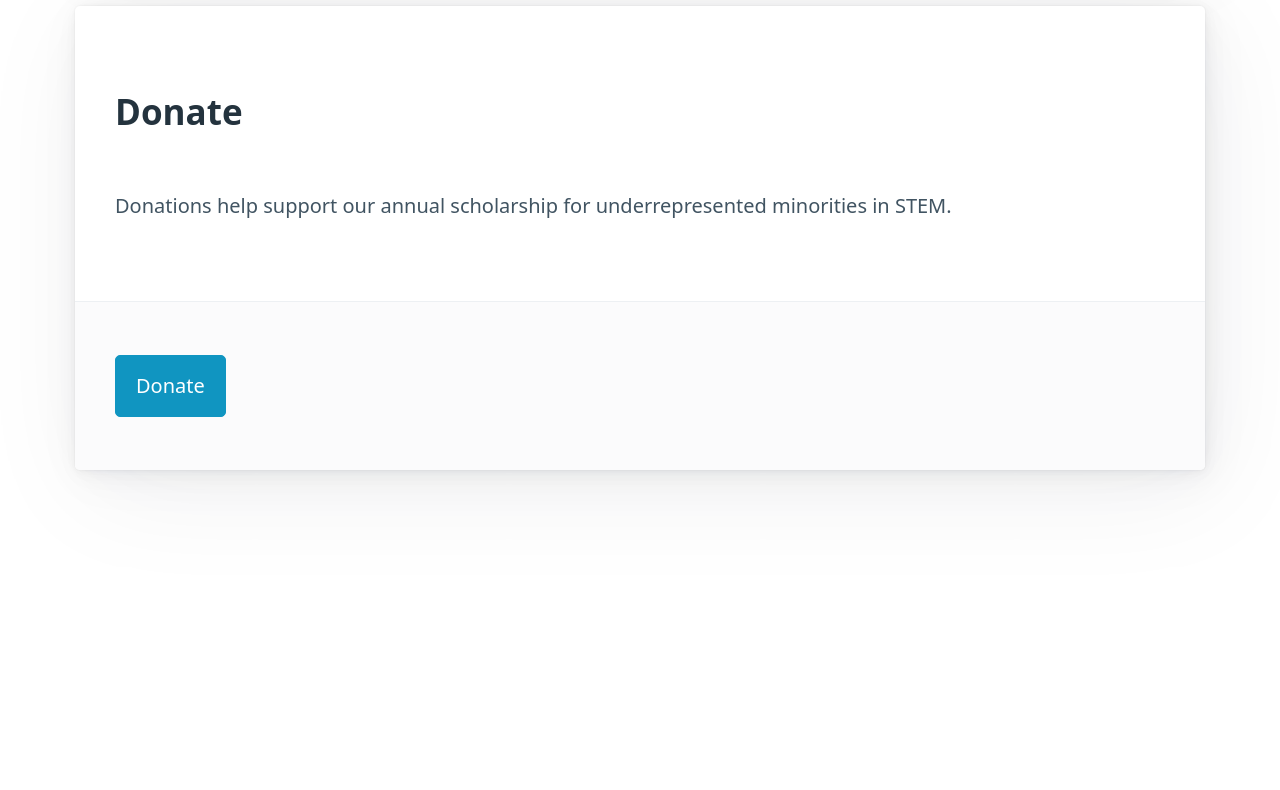
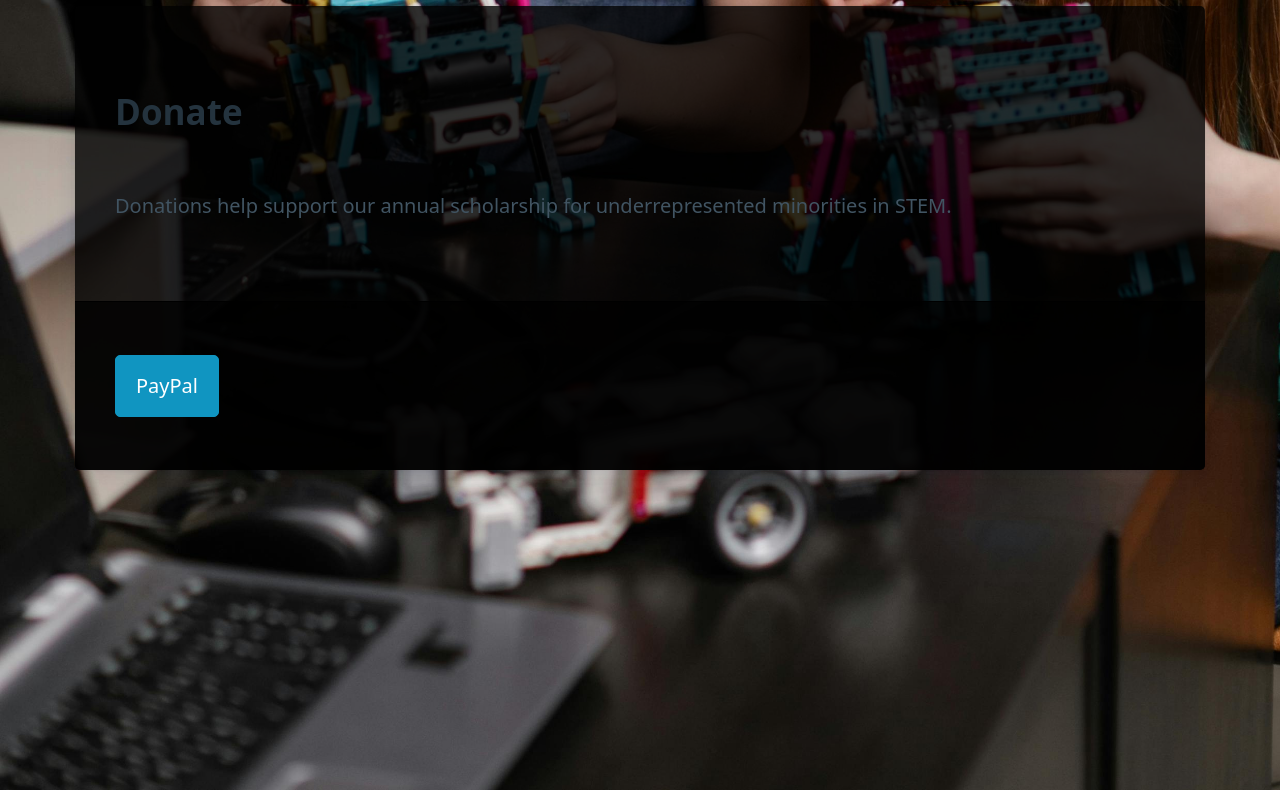
Before and after one commit to browne-foundation/brownefoundation.org, a plain HTML site: page index.html in a window 1280 px wide. Shown: the part 1720-2510 px from the top of the page. Drawn offline with Linux system fonts and the light colour scheme.

Commit message:
feat: add background image and color overrides

```diff
--- /dev/null
+++ b/css/override.css
@@ -0,0 +1,13 @@
+html {
+    background-image: url('../images/background.jpg');
+    background-size: cover;
+}
+
+article, nav {
+    background-color: rgba(0, 0, 0, 0.8);
+}
+
+article>footer {
+    background-color: rgba(0, 0, 0, 0.8);
+    border-top: black solid 1px;
+}
--- a/index.html
+++ b/index.html
@@ -5,15 +5,18 @@
     <meta charset="utf-8">
     <meta name="viewport" content="width=device-width, initial-scale=1">
     <link rel="stylesheet" href="css/pico.min.css">
+    <link rel="stylesheet" href="css/override.css">
     <title>The Browne Foundation for Science, Mathematics, Engineering and Technology</title>
 </head>
-<nav class="container">
-    <ul>
-        <li><a href="#about-us">About Us</a></li>
-        <li><a href="#scholarship">Scholarship</a></li>
-        <li><a href="#donate">Donate</a></li>
 
-    </ul>
+<nav>
+    <div class="container">
+        <ul>
+            <li><a href="#about-us">About Us</a></li>
+            <li><a href="#scholarship">Scholarship</a></li>
+            <li><a href="#donate">Donate</a></li>
+        </ul>
+    </div>
 </nav>
 
 <body>
@@ -59,7 +62,7 @@
             <h2 id="donate">Donate</h2>
             <p>Donations help support our annual scholarship for underrepresented minorities in STEM.
             <footer>
-                <a role="button" href="https://www.paypal.com/donate/?hosted_button_id=XR2JN5T9HNRQL">Donate</a>
+                <a role="button" href="https://www.paypal.com/donate/?hosted_button_id=XR2JN5T9HNRQL">PayPal</a>
             </footer>
         </article>
     </main>
```
Also changed, not shown: images/background.jpg (added).
